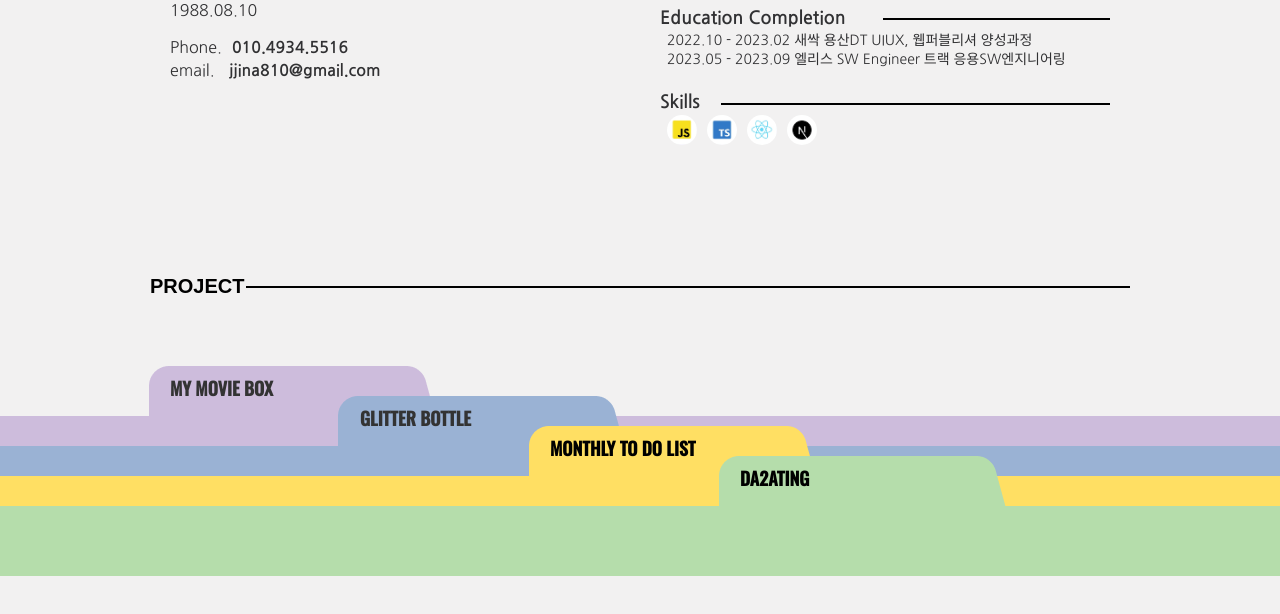
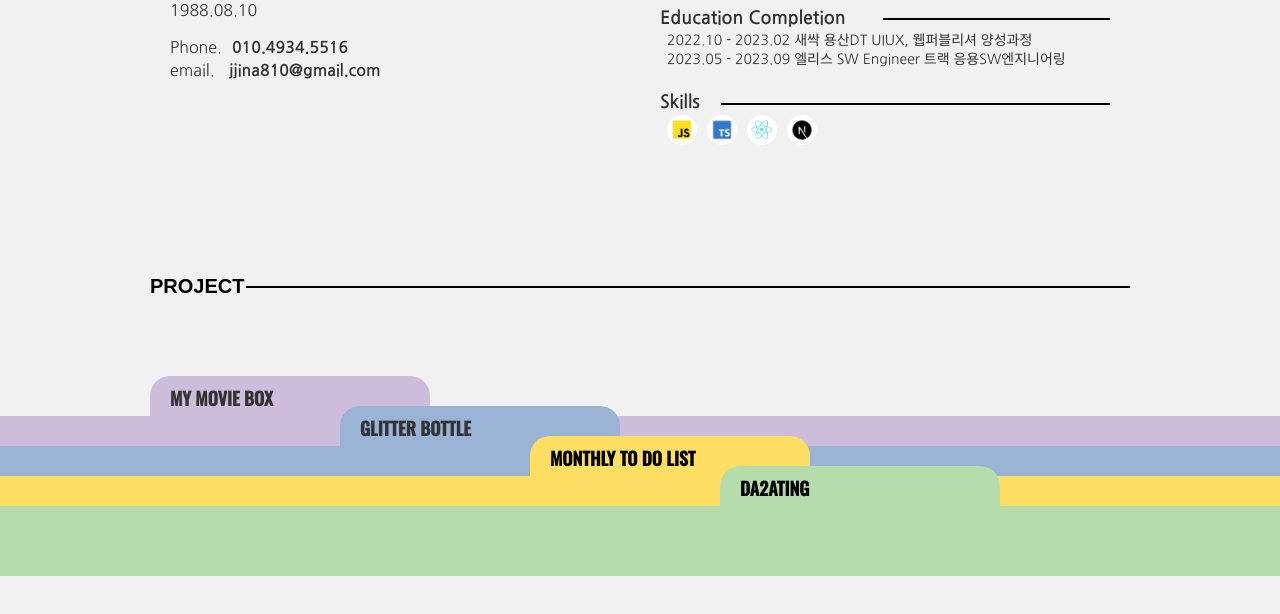
Before and after one commit to jinajung810/portfolio, a plain HTML site: page index.html in a window 1280 px wide. Shown: the part 224-838 px from the top of the page. Before the commit the page ends 800 px from the top, so only its background shows below. Drawn offline with nearby package versions, Linux system fonts and the light colour scheme.

Commit message:
style 수정

```diff
--- a/index.html
+++ b/index.html
@@ -82,7 +82,9 @@
     </div>
     <div class="projects">
       <div class="movie-box">
-        <h3>MY MOVIE BOX</h3>
+        <div class="category">
+          <h3>MY MOVIE BOX</h3>
+        </div>
         <div class="detail">
           <div class="outline">
             <a href="https://my-movie-box.vercel.app" target="_blank">
@@ -136,7 +138,9 @@
       </div>
 
       <div class="glitter-bottle">
-        <h3>GLITTER BOTTLE</h3>
+        <div class="category">
+          <h3>GLITTER BOTTLE</h3>
+        </div>
         <div class="detail">
           <div class="outline">
             <a href="https://glitter-bottle.web.app" target="_blank">
@@ -192,7 +196,9 @@
       </div>
 
       <div class="monthly-todo">
-        <h3>MONTHLY TO DO LIST</h3>
+        <div class="category">
+          <h3>MONTHLY TO DO LIST</h3>
+        </div>
         <div class="detail">
           <div class="outline">
             <a href="https://my-monthly-todolist.vercel.app/" target="_blank">
@@ -250,7 +256,9 @@
       </div>
 
       <div class="da2ating">
-        <h3>DA2ATING</h3>
+        <div class="category">
+          <h3>DA2ATING</h3>
+        </div>
         <div class="detail">
           <div class="outline">
             <p>
--- a/main.css
+++ b/main.css
@@ -183,26 +183,31 @@ header ul li.year, header ul li.name {
 }
 .project .movie-box {
   width: 100%;
-  height: 210px;
-  background-image: url(./images/mymoviebox.png);
-  background-repeat: no-repeat;
-  background-position: 0 0;
-  background-size:auto;
+  height: 160px;
+  background-color: #CDBCDC;
   position: absolute;
   left: 0;
   bottom: 0;
   transition: height 0.3s ease;
-  overflow: hidden;
   color: #333;
 }
 .project .movie-box:hover {
-  height: 220px;
+  height: 170px;
 }
 .project .movie-box.active {
   height: 590px;
 }
+.project .movie-box .category {
+  width: 280px;
+  height: 55px;
+  border-radius: 20px 20px 0 0;
+  background-color: #CDBCDC;
+  margin-left: 150px;
+  margin-top: -50px;
+}
 .project .movie-box h3 {
-  margin-left: 170px;
+  padding: 10px;
+  padding-left: 20px;
 }
 .project .movie-box .outline img {
   width: 450px;
@@ -288,26 +293,31 @@ header ul li.year, header ul li.name {
 
 .project .glitter-bottle {
   width: 100%;
-  height: 180px;
-  background-image: url(./images/glitterbottle.png);
-  background-repeat: no-repeat;
-  background-position: 0 0;
-  background-size:auto;
+  height: 130px;
+  background-color: #9AB2D4;
   position: absolute;
   left: 0;
   bottom: 0;
   transition: height 0.3s ease;
-  overflow: hidden;
   color: #333;
 }
 .project .glitter-bottle:hover {
-  height: 190px;
+  height: 140px;
 }
 .project .glitter-bottle.active {
   height: 560px;
 }
+.project .glitter-bottle .category {
+  width: 280px;
+  height: 55px;
+  border-radius: 20px 20px 0 0;
+  background: #9AB2D4;
+  margin-left: 340px;
+  margin-top: -50px;
+}
 .project .glitter-bottle h3 {
-  margin-left: 360px;
+  padding: 10px;
+  padding-left: 20px;
 }
 .project .glitter-bottle .outline img {
   width: 500px;
@@ -390,25 +400,30 @@ header ul li.year, header ul li.name {
 
 .project .monthly-todo {
   width: 100%;
-  height: 150px;
-  background-image: url(./images/todolist.png);
-  background-repeat: no-repeat;
-  background-position: 0 0;
-  background-size:auto;
+  height: 100px;
+  background-color: #FFDF63;
   position: absolute;
   left: 0;
   bottom: 0;
   transition: height 0.3s ease;
-  overflow: hidden;
 }
 .project .monthly-todo:hover {
-  height: 160px;
+  height: 110px;
 }
 .project .monthly-todo.active {
   height: 530px;
 }
+.project .monthly-todo .category {
+  width: 280px;
+  height: 55px;
+  border-radius: 20px 20px 0 0;
+  background-color: #FFDF63;
+  margin-left: 530px;
+  margin-top: -50px;
+}
 .project .monthly-todo h3 {
-  margin-left: 550px;
+  padding: 10px;
+  padding-left: 20px;
 }
 .project .monthly-todo .outline img {
   width: 450px;
@@ -494,25 +509,30 @@ header ul li.year, header ul li.name {
 
 .project .da2ating {
   width: 100%;
-  height: 120px;
-  background-image: url(./images/da2ating.png);
-  background-repeat: no-repeat;
-  background-position: 0 0;
-  background-size:auto;
+  height: 70px;
+  background-color: #B5DDAB;
   position: absolute;
   left: 0;
   bottom: 0;
   transition: height 0.3s ease;
-  overflow: hidden;
 }
 .project .da2ating:hover {
-  height: 130px;
+  height: 80px;
 }
 .project .da2ating.active {
   height: 500px;
 }
+.project .da2ating .category {
+  width: 280px;
+  height: 55px;
+  border-radius: 20px 20px 0 0;
+  background-color: #B5DDAB;
+  margin-left: 720px;
+  margin-top: -50px;
+}
 .project .da2ating h3 {
-  margin-left: 740px;
+  padding: 10px;
+  padding-left: 20px;
 }
 .project .da2ating .detail {
   padding: 0px 150px;
```
